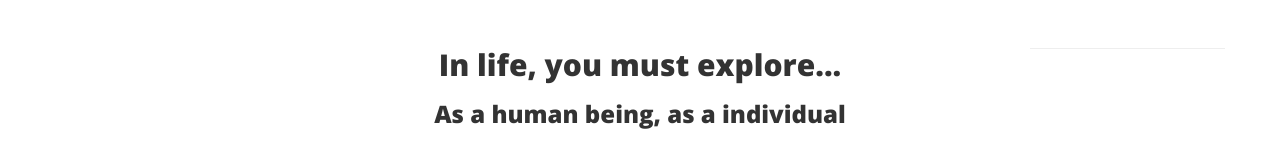
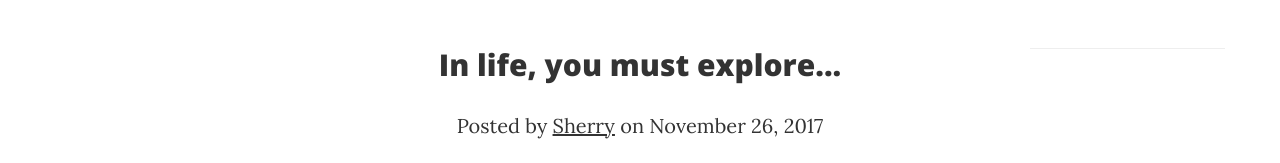
Before and after one commit to comedawn/Girlscodingdaydemo, a website: page index.html in a window 1280 px wide. Shown: the part 446-609 px from the top of the page. Drawn offline with nearby package versions, Linux system fonts and the light colour scheme.

Commit message:
1222
1222

```diff
--- a/index.html
+++ b/index.html
@@ -106,9 +106,6 @@
                     <div style="text-align: center">
                         <h2 class="post-title">
                                 In life, you must explore... </h2>
-                        <h3 class="post-subtitle">
-                            As a human being, as a individual
-                        </h3>
                         <p class="post-meta">Posted by <a href="#">Sherry</a> on November 26, 2017</p>
                     </div>
                 </div>
```
